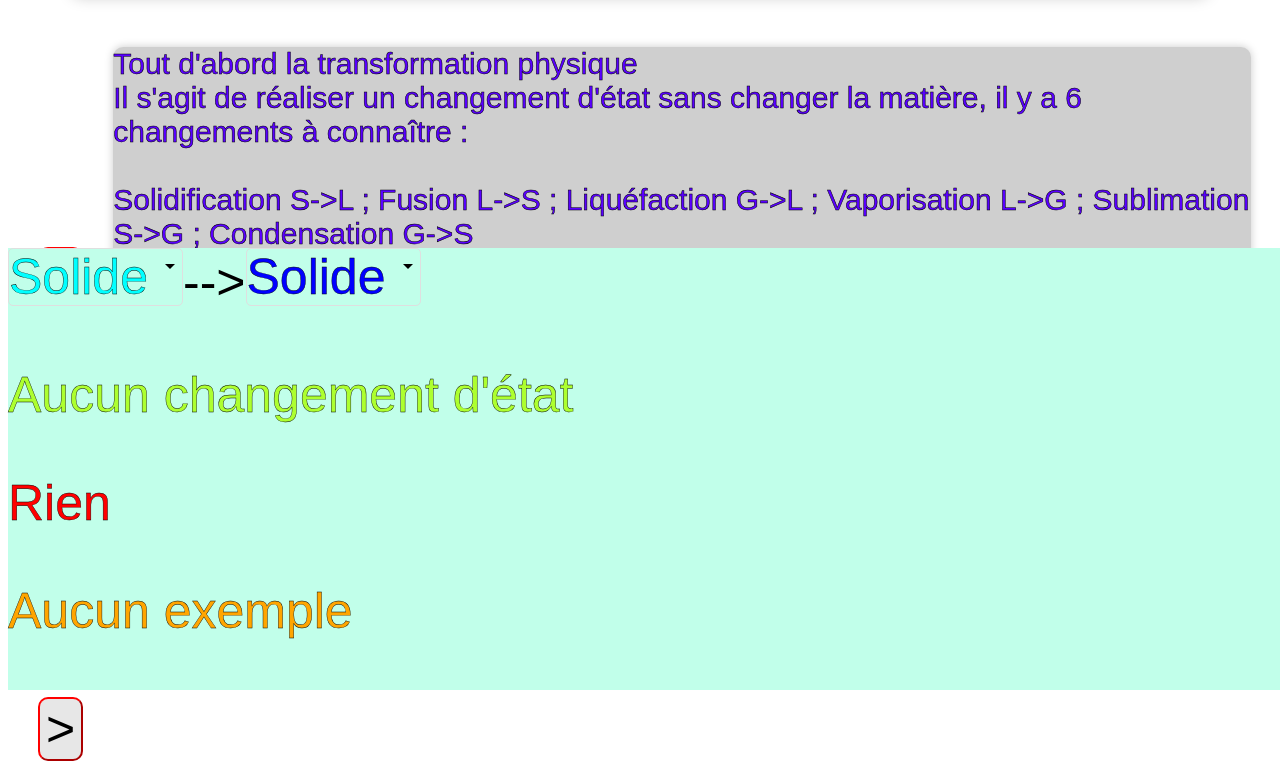
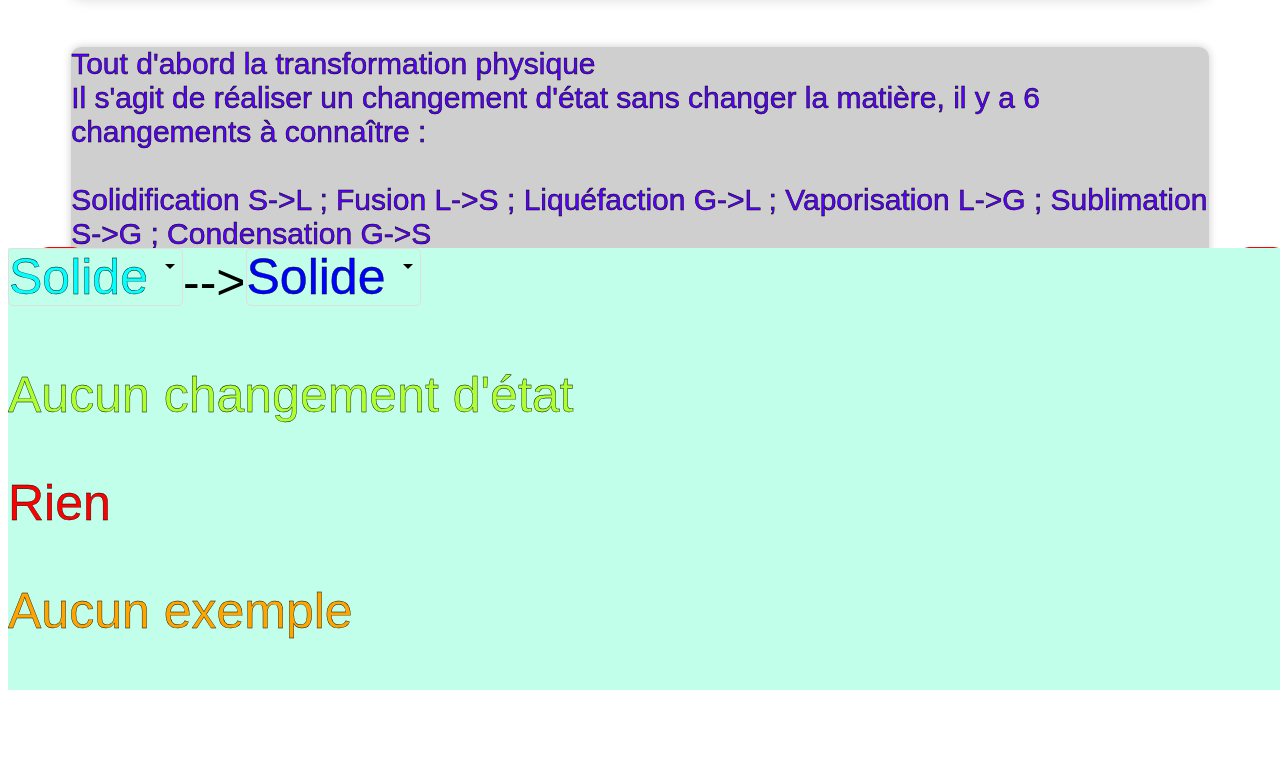
Before and after one commit to Xitef156/Web, a website: page index.html in a window 1280 px wide. Shown: the part 552-1313 px from the top of the page. After the commit the page ends 1242 px from the top, so only its background shows below. Drawn offline with Linux system fonts and the light colour scheme; a web font is replaced by a local one.

Commit message:
Update styles.css

```diff
--- a/css/styles.css
+++ b/css/styles.css
@@ -32,7 +32,7 @@ select{
 	width: 90%;
 	height: 400px;
 	margin-top: 50px;
-	margin-left: 30px;
+	margin-left: 5%;
 	box-shadow: #00000036 0 0 0.3em;
 }
 
@@ -75,8 +75,7 @@ select{
 }
 
 .next,.previous{
-	float: left;
-	background-color: #00000018;
+	position: absolute;
 	border-color: red;
 	border-radius: 10px;
 	font-size: 50px;
```
